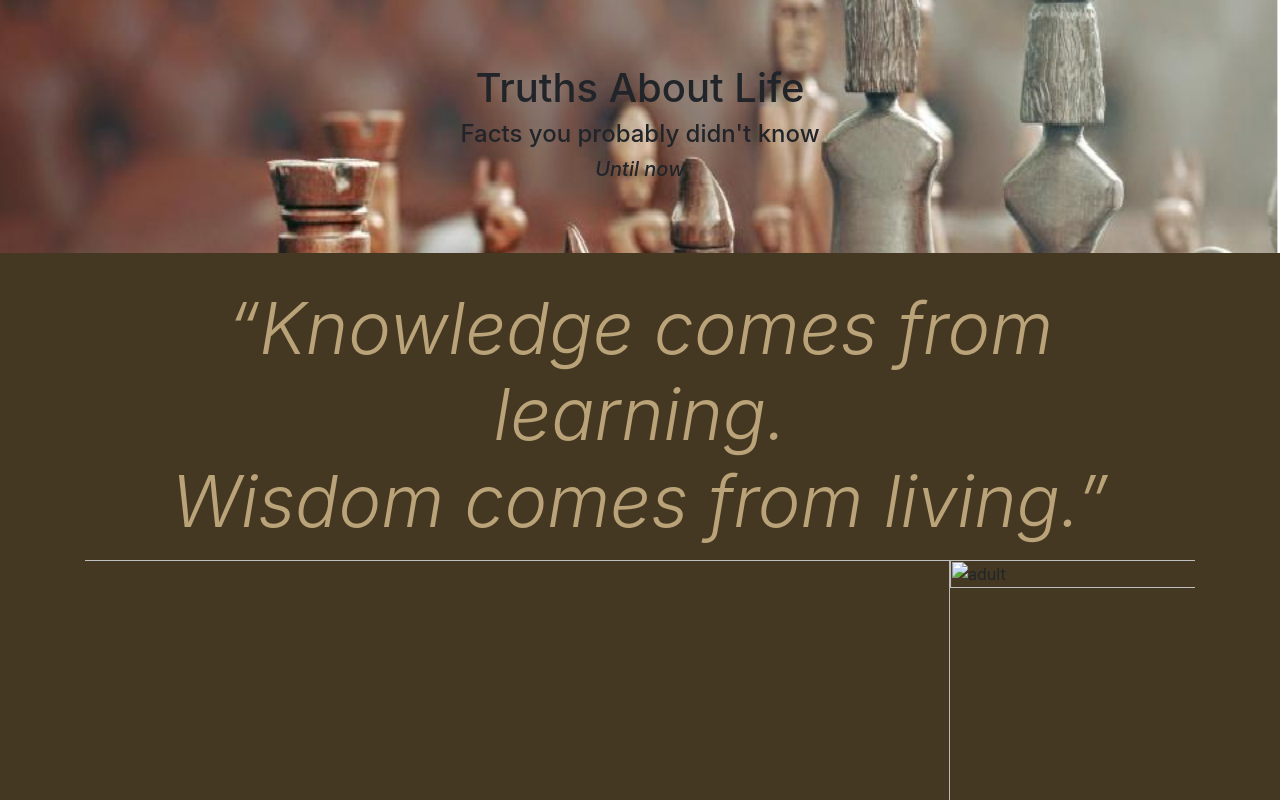
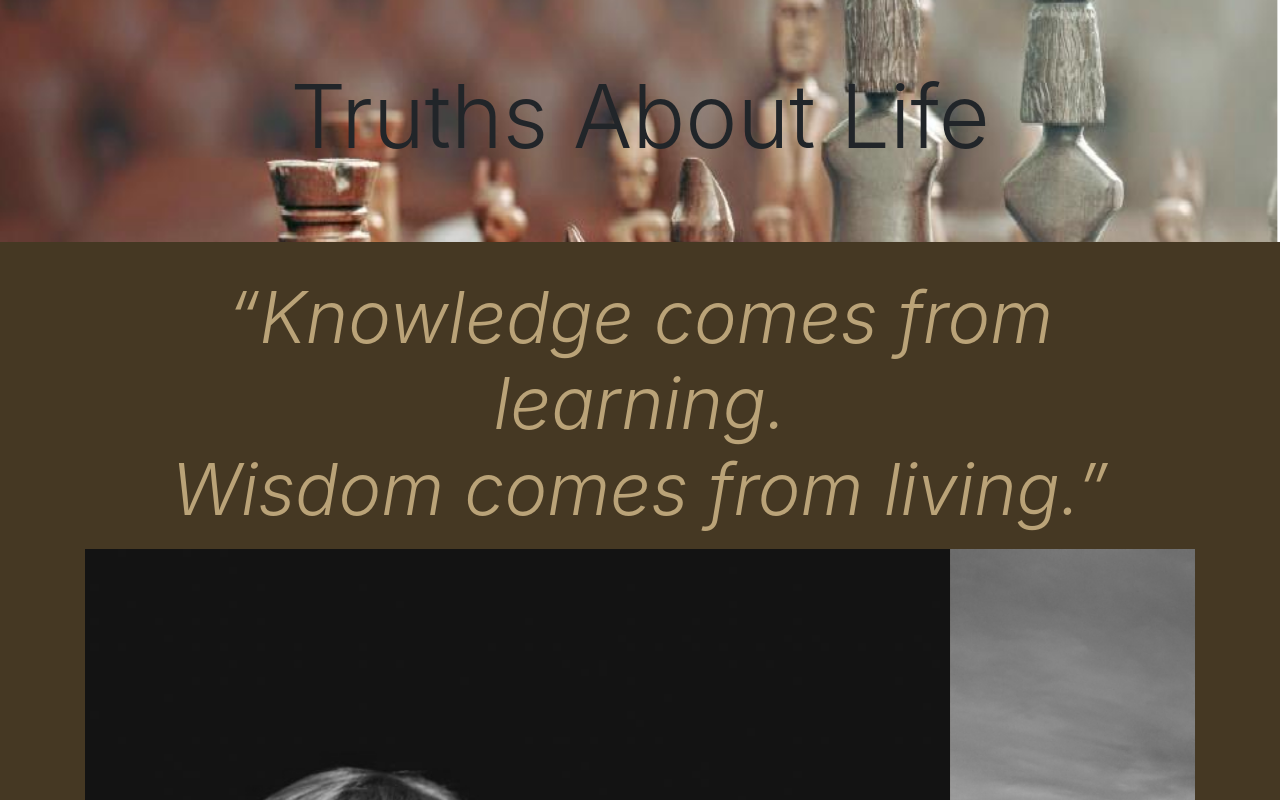
Before and after one commit to AdemHodzic/secrets-of-life, a plain HTML site: page index.html in a window 1280 px wide. Shown: the top 800 px of the page. Drawn offline with nearby package versions, Linux system fonts and the light colour scheme.

Commit message:
Add files via upload

```diff
--- a/index.html
+++ b/index.html
@@ -14,9 +14,7 @@
     <body>
         <div class=" jumbotron jumbotron-fluid">
             <div class="container text-center text-black">
-                <h1>Truths About Life</h1>
-                <h4>Facts you probably didn't know</h4>
-                <h5>Until now</h5>
+                <h1 class="display-2">Truths About Life</h1>
             </div>
         </div>
         <div class="container">
@@ -29,21 +27,21 @@
               </ul>
               <div class="carousel-inner">
                   <div class="carousel-item active">
-                      <img src="images/child.png" alt="child">
+                      <img src="images/child.png" alt="child" >
                       <div class="carousel-caption">
                           <h4>The day child realises that all adults are imperfect,</h4>
                           <p><i>he becomes an adoloescent</i></p>
                         </div>
                   </div>
                   <div class="carousel-item">
-                      <img src="images/adult.png" alt="adult">
+                      <img src="images/adult.png" alt="adult" >
                       <div class="carousel-caption">
                           <h4>The day he forgives them,</h4>
                           <p><i>he becomes an adult</i></p>
                       </div>
                   </div>
                   <div class="carousel-item">
-                      <img src="images/old.png" alt="wise">
+                      <img src="images/old.png" alt="wise" >
                       <div class="carousel-caption">
                           <h4>The day he forgives himself,</h4>
                           <p><i>he becomes an wise</i></p>
--- a/style.css
+++ b/style.css
@@ -21,9 +21,12 @@ q{
 .carousel-inner img{
     height: 100%;
     width: 100%;
+    filter: grayscale(100%);
 }
 
-
+.display-2{
+    font-weight: 600px;
+}
 
 .jumbotron{
     background: url(images/jumbotron-cover.png) no-repeat;
```
Also changed, not shown: images/adult.png (added), images/child.png (added), images/old.png (added).
